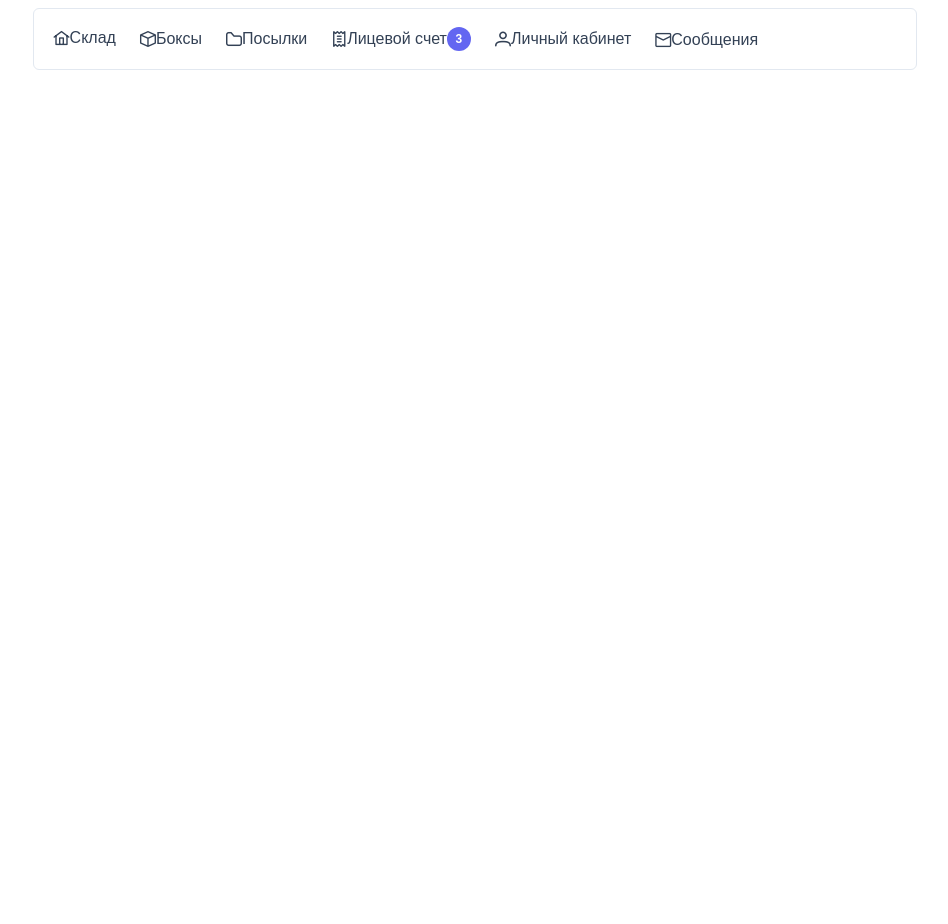
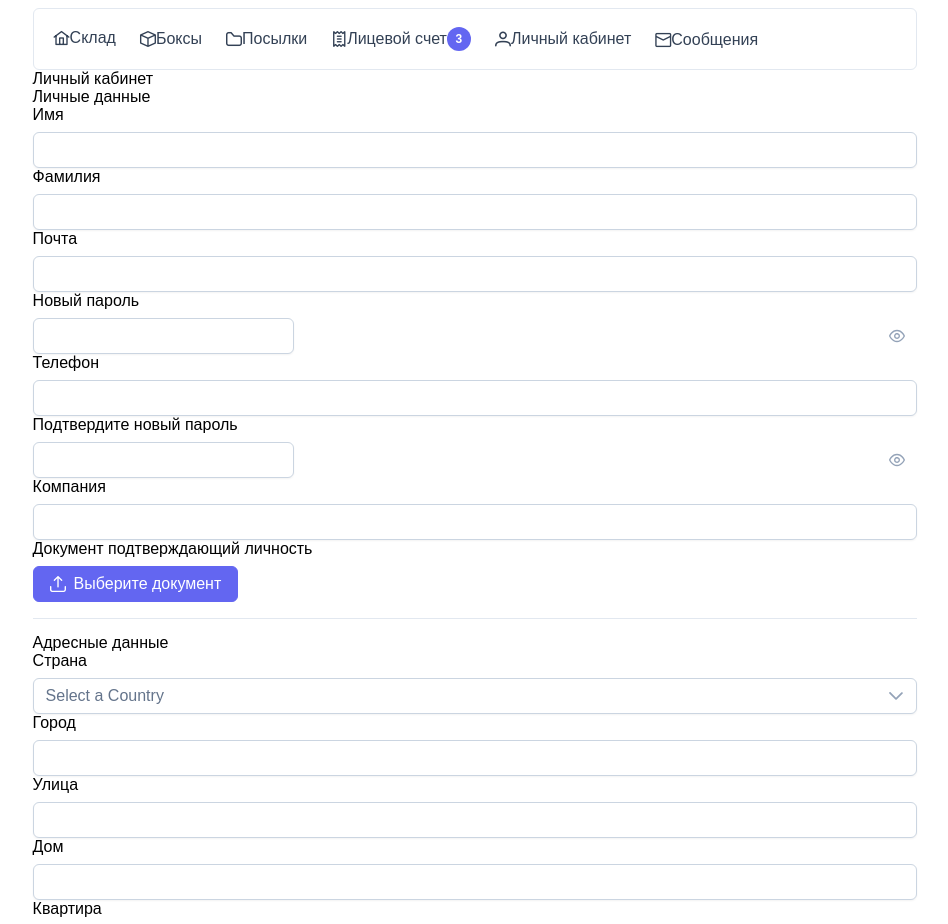
Before and after one commit to Omest982/vue-parcel-app, a Vue app: page /cabinet in a window 1280 px wide. Shown: the top 924 px of the page, without its empty margins (165-1113 px from the left). Before the commit the page ends 800 px from the top, so only its background shows below. Built offline with nearby package versions, Linux system fonts and the light colour scheme; a web font is replaced by a local one.

Commit message:
feat: added user cabinet page

```diff
--- /dev/null
+++ b/src/components/AddressInfo/AddressInfo.vue
@@ -0,0 +1,73 @@
+<script setup>
+import InputText from "primevue/inputtext";
+import FloatLabel from "primevue/floatlabel";
+import Button from "primevue/button";
+import Checkbox from "primevue/checkbox";
+import InputSwitch from "primevue/inputswitch";
+import Password from "primevue/password";
+import Dropdown from "primevue/dropdown";
+import { ref } from "vue";
+
+const selectedCountry = ref(null);
+const countries = [
+  { name: "Australia", code: "AU" },
+  { name: "Brazil", code: "BR" },
+  { name: "China", code: "CN" },
+  { name: "Egypt", code: "EG" },
+  { name: "France", code: "FR" },
+  { name: "Germany", code: "DE" },
+  { name: "India", code: "IN" },
+  { name: "Japan", code: "JP" },
+  { name: "Spain", code: "ES" },
+  { name: "United States", code: "US" },
+];
+const city = ref("");
+const street = ref("");
+const house = ref("");
+const flat = ref("");
+</script>
+
+<template>
+  <div class="mt-5">
+    <span class="text-2xl font-bold">Адресные данные</span>
+    <div class="grid grid-cols-2 gap-x-10 gap-y-5 mt-5">
+      <div class="info-input">
+        <label for="country">Страна</label>
+        <Dropdown
+          v-model="selectedCountry"
+          :options="countries"
+          optionLabel="name"
+          placeholder="Select a Country"
+          checkmark
+          filter
+          :highlightOnSelect="false"
+        />
+      </div>
+      <div class="info-input">
+        <label for="city">Город</label>
+        <InputText id="city" v-model="city" />
+      </div>
+      <div class="info-input">
+        <label for="street">Улица</label>
+        <InputText id="street" v-model="street" />
+      </div>
+      <div class="info-input">
+        <label for="house">Дом</label>
+        <InputText id="house" v-model="house" />
+      </div>
+      <div class="info-input">
+        <label for="flat">Квартира</label>
+        <InputText id="flat" v-model="flat" />
+        <small>Если у вас частный дом, оставьте поле пустым</small>
+      </div>
+    </div>
+  </div>
+</template>
+
+<style scoped>
+.info-input {
+  display: flex;
+  flex-direction: column;
+  gap: 0.5rem;
+}
+</style>
--- /dev/null
+++ b/src/components/PersonalInfo/PersonalInfo.vue
@@ -0,0 +1,84 @@
+<script setup>
+import InputText from "primevue/inputtext";
+import FloatLabel from "primevue/floatlabel";
+import Button from "primevue/button";
+import Checkbox from "primevue/checkbox";
+import Password from "primevue/password";
+import FileUpload from "primevue/fileupload";
+import { ref } from "vue";
+
+const name = ref("");
+const surname = ref("");
+const email = ref("");
+const phone = ref("");
+const company = ref("");
+const newPassword = ref("");
+const newPasswordConfirmation = ref("");
+</script>
+
+<template>
+  <div class="mt-5">
+    <span class="text-2xl font-bold">Личные данные</span>
+    <div class="grid grid-cols-2 gap-x-10 gap-y-5 mt-5">
+      <div class="info-input">
+        <label for="name">Имя</label>
+        <InputText id="name" v-model="name" />
+      </div>
+      <div class="info-input">
+        <label for="surname">Фамилия</label>
+        <InputText id="surname" v-model="surname" />
+      </div>
+      <div class="info-input">
+        <label for="email">Почта</label>
+        <InputText id="email" v-model="email" />
+      </div>
+      <div class="info-input">
+        <label for="newPassword">Новый пароль</label>
+        <Password
+          inputClass="w-full"
+          id="newPassword"
+          toggleMask
+          v-model="newPassword"
+        />
+      </div>
+      <div class="info-input">
+        <label for="phone">Телефон</label>
+        <InputText id="phone" v-model="phone" />
+      </div>
+      <div class="info-input">
+        <label for="newPasswordConfirmation">Подтвердите новый пароль</label>
+        <Password
+          inputClass="w-full"
+          id="newPasswordConfirmation"
+          toggleMask
+          v-model="newPasswordConfirmation"
+        />
+      </div>
+      <div class="info-input">
+        <label for="company">Компания</label>
+        <InputText id="company" v-model="company" />
+      </div>
+      <div class="info-input">
+        <label for="document">Документ подтверждающий личность</label>
+        <FileUpload
+          id="document"
+          mode="basic"
+          url="/api/upload"
+          accept="image/*"
+          :maxFileSize="1000000"
+          @upload="onUpload"
+          :auto="true"
+          chooseLabel="Выберите документ"
+        />
+      </div>
+    </div>
+  </div>
+</template>
+
+<style scoped>
+.info-input {
+  display: flex;
+  flex-direction: column;
+  gap: 0.5rem;
+}
+</style>
--- /dev/null
+++ b/src/pages/CabinetPage.vue
@@ -0,0 +1,29 @@
+<script setup>
+import PersonalInfo from "../components/PersonalInfo/PersonalInfo.vue";
+import Divider from "primevue/divider";
+import AddressInfo from "../components/AddressInfo/AddressInfo.vue";
+import InputSwitch from "primevue/inputswitch";
+import Button from "primevue/button";
+import { ref } from "vue";
+
+const notifications = ref(false);
+
+</script>
+
+<template>
+  <div class="mt-5">
+    <span class="text-4xl font-bold">Личный кабинет</span>
+  </div>
+
+  <PersonalInfo />
+  <Divider />
+  <AddressInfo />
+  <div class="mt-5 flex justify-between">
+    <Button label="Сохранить" />
+
+    <div class="flex items-center">
+      <InputSwitch v-model="notifications" inputId="notifications" />
+      <label for="notifications" class="ml-2"> Получать уведомления </label>
+    </div>
+  </div>
+</template>
--- a/src/router/index.js
+++ b/src/router/index.js
@@ -1,6 +1,6 @@
 import { createRouter, createWebHistory } from 'vue-router'
 import MainPage from '../pages/MainPage.vue'
-import AboutPage from '../pages/AboutPage.vue'
+import CabinetPage from '../pages/CabinetPage.vue'
 
 const routes = [
   {
@@ -9,9 +9,9 @@ const routes = [
     component: MainPage
   },
   {
-    path: '/about',
-    name: 'About',
-    component: AboutPage
+    path: '/cabinet',
+    name: 'Cabinet',
+    component: CabinetPage
   }
 ]
 
```
